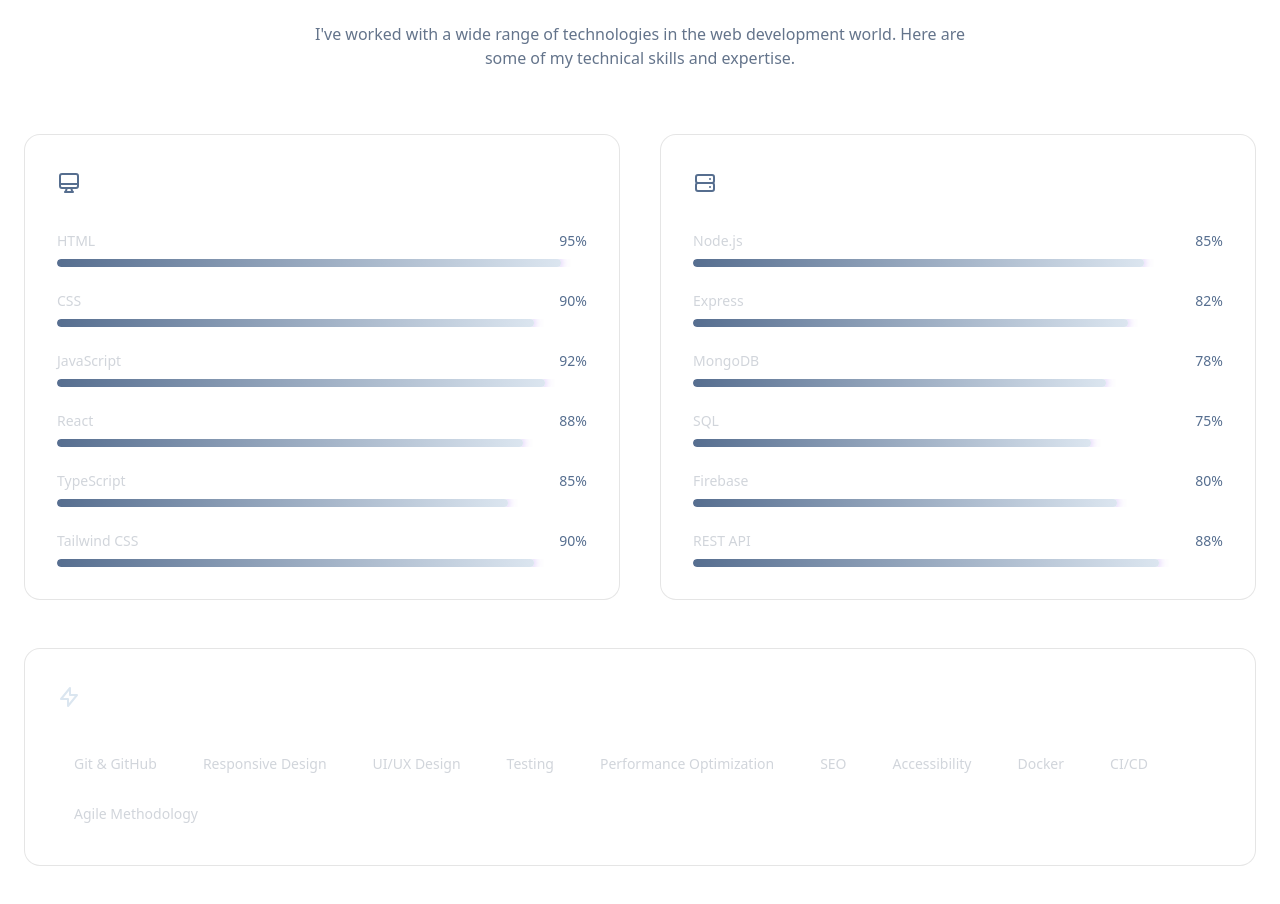
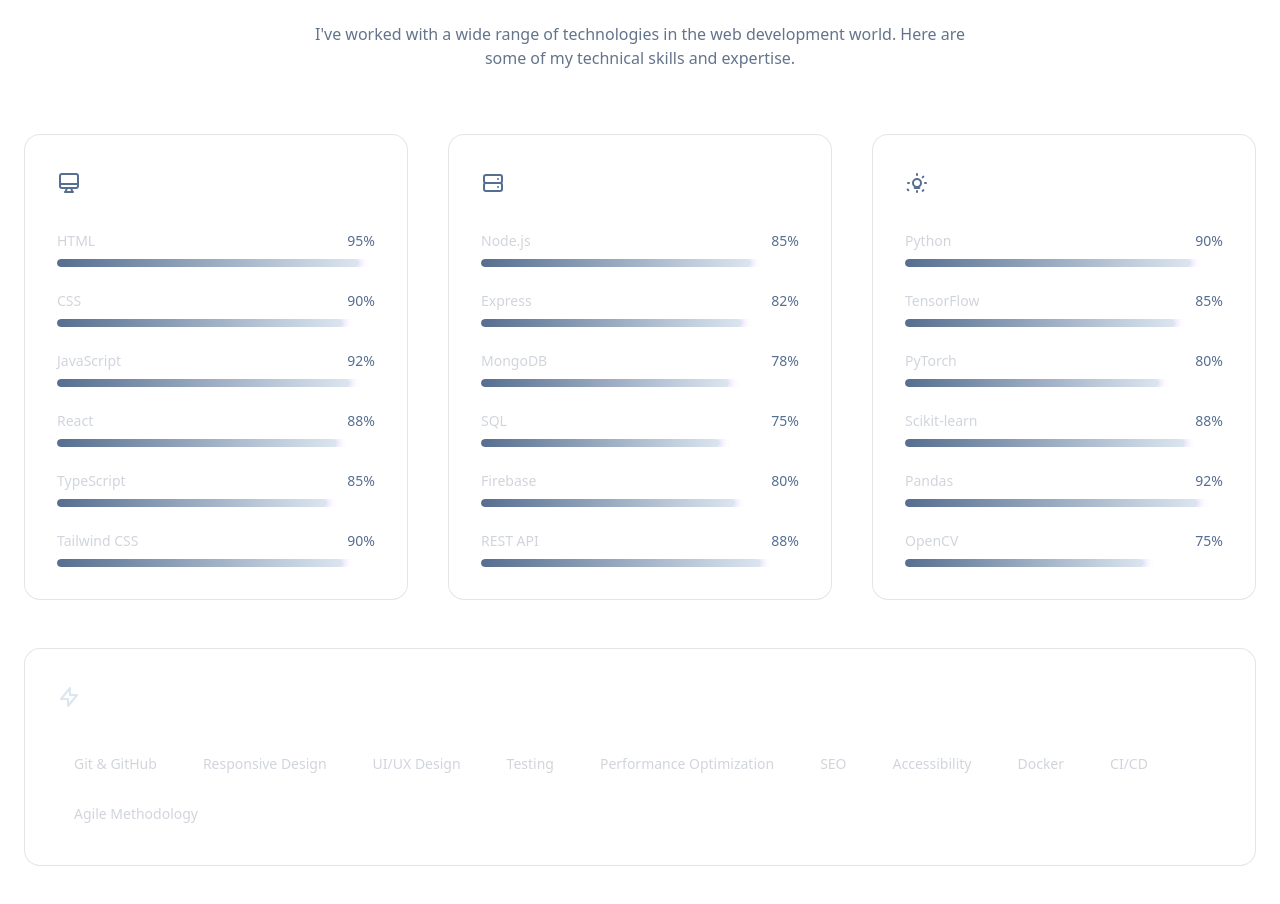
Before and after one commit to JPKrishna28/portfolio, a React (Vite) app: page / in a window 1280 px wide. Shown: the part 2160-3064 px from the top of the page. Built offline with nearby package versions, Linux system fonts and the light colour scheme.

Commit message:
feat: add SkillsSection component to display categorized skills with animated progress bars

```diff
--- a/src/components/SkillsSection.tsx
+++ b/src/components/SkillsSection.tsx
@@ -17,6 +17,15 @@ const SkillsSection = () => {
     { name: 'SQL', percentage: 75 },
     { name: 'Firebase', percentage: 80 },
     { name: 'REST API', percentage: 88 },
+  ];
+
+  const aiMlSkills = [
+    { name: 'Python', percentage: 90 },
+    { name: 'TensorFlow', percentage: 85 },
+    { name: 'PyTorch', percentage: 80 },
+    { name: 'Scikit-learn', percentage: 88 },
+    { name: 'Pandas', percentage: 92 },
+    { name: 'OpenCV', percentage: 75 },
   ];
 
   const otherSkills = [
@@ -64,7 +73,7 @@ const SkillsSection = () => {
           </motion.p>
         </div>
 
-        <div className="grid grid-cols-1 md:grid-cols-2 gap-10">
+        <div className="grid grid-cols-1 md:grid-cols-2 lg:grid-cols-3 gap-10">
           <SkillCard
             title="Frontend"
             skills={frontendSkills}
@@ -76,6 +85,12 @@ const SkillsSection = () => {
             skills={backendSkills}
             icon={<path strokeLinecap="round" strokeLinejoin="round" strokeWidth={2} d="M5 12h14M5 12a2 2 0 01-2-2V6a2 2 0 012-2h14a2 2 0 012 2v4a2 2 0 01-2 2M5 12a2 2 0 00-2 2v4a2 2 0 002 2h14a2 2 0 002-2v-4a2 2 0 00-2-2m-2-4h.01M17 16h.01" />}
             delay={0.2}
+          />
+          <SkillCard
+            title="AI & ML"
+            skills={aiMlSkills}
+            icon={<path strokeLinecap="round" strokeLinejoin="round" strokeWidth={2} d="M9.663 17h4.673M12 3v1m6.364 1.636l-.707.707M21 12h-1M4 12H3M3.337 19.175l-.707-.707M18.364 19.175l-.707.707M12 21v-1M8 12a4 4 0 118 0 4 4 0 01-8 0z" />}
+            delay={0.4}
           />
         </div>
 
```
